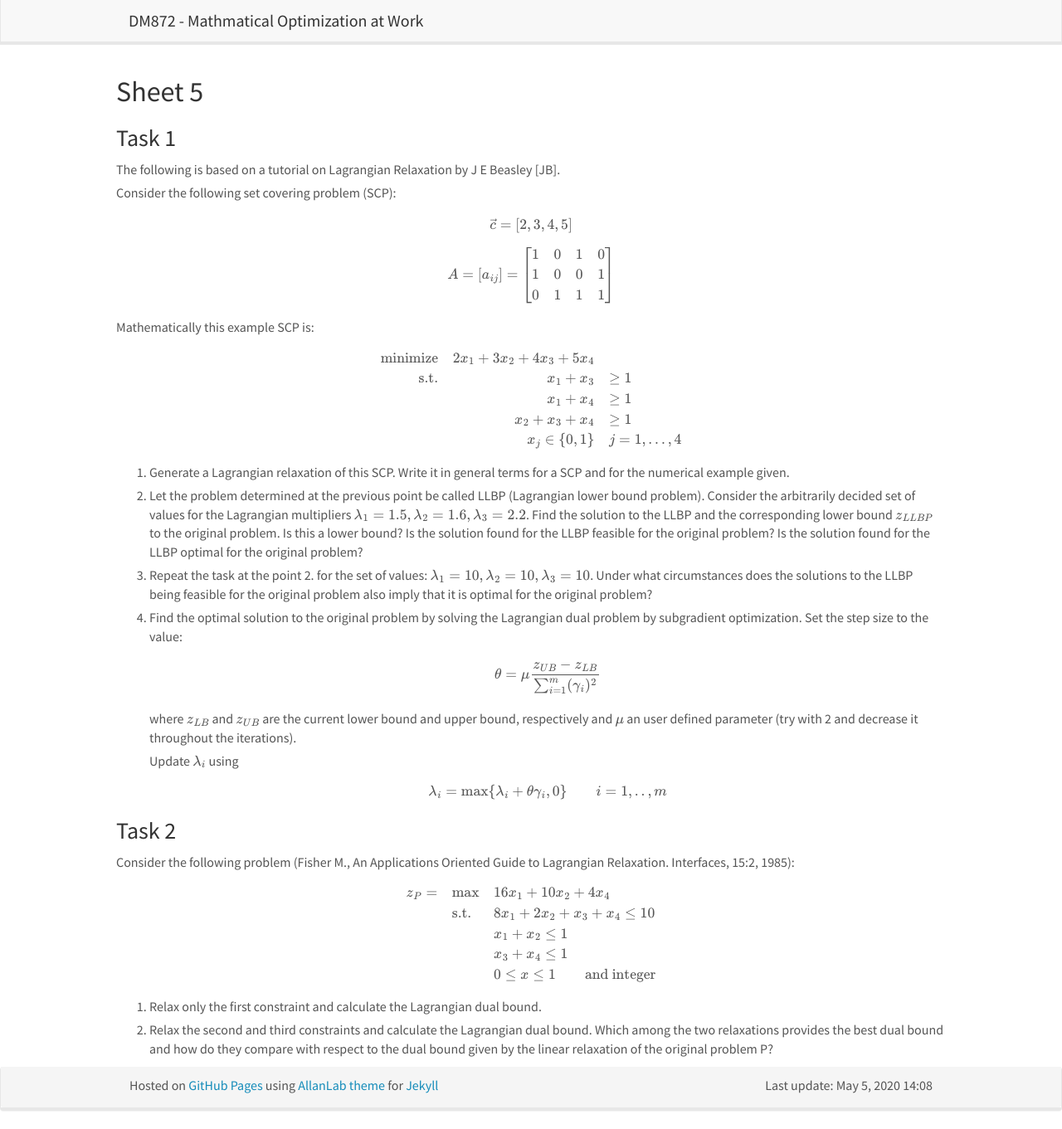
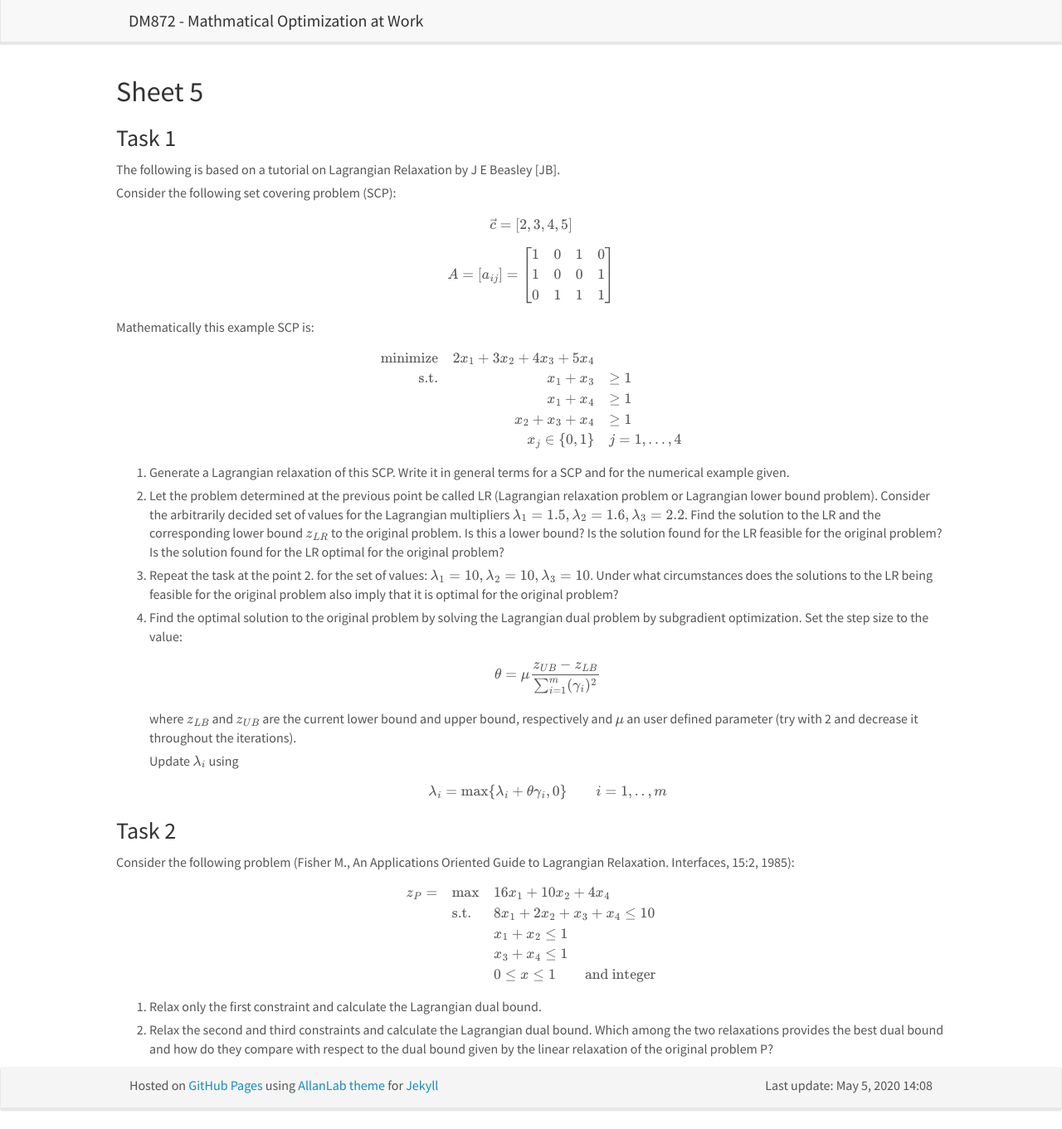
Before and after one commit to DM872/dm872.github.io, a Jekyll site: the page built from _posts/2020-05-04-lagrangian.md, in a window 1280 px wide and 1361 px high. Shown: the whole window at 83% size. Built offline with Jekyll 4.4.1, drawn with Linux system fonts in a browser that asks for light colours; nearby versions of some CDN libraries; formulas are drawn with MathJax 3; a script that is not in the unit is left out.

```diff
--- a/_posts/2020-05-04-lagrangian.md
+++ b/_posts/2020-05-04-lagrangian.md
@@ -43,20 +43,19 @@
 1. Generate a Lagrangian relaxation of this SCP. Write it in general
    terms for a SCP and for the numerical example given.
 
-2. Let the problem determined at the previous point be called LLBP
-   (Lagrangian lower bound problem). Consider the arbitrarily decided
-   set of values for the Lagrangian multipliers
-   $\lambda_1=1.5,\lambda_2=1.6,\lambda_3=2.2$.
-   Find the solution to the LLBP and the corresponding lower bound $z_{LLBP}$ to the
-   original problem.
-   Is this a lower bound? Is the solution found for the LLBP feasible
-   for the original problem? Is the solution found for the LLBP optimal
-   for the original problem?
+2. Let the problem determined at the previous point be called LR
+   (Lagrangian relaxation problem or Lagrangian lower bound
+   problem). Consider the arbitrarily decided set of values for the
+   Lagrangian multipliers $\lambda_1=1.5,\lambda_2=1.6,\lambda_3=2.2$.
+   Find the solution to the LR and the corresponding lower bound
+   $z_{LR}$ to the original problem.  Is this a lower bound? Is the
+   solution found for the LR feasible for the original problem? Is the
+   solution found for the LR optimal for the original problem?
 
 
 3. Repeat the task at the point 2. for the set of values:
    $\lambda_1=10,\lambda_2=10,\lambda_3=10$. Under what
-   circumstances does the solutions to the LLBP being feasible for the
+   circumstances does the solutions to the LR being feasible for the
    original problem also imply that it is optimal for the original
    problem?
 
```
Also changed, not shown: index.md (+2 -1 lines).
